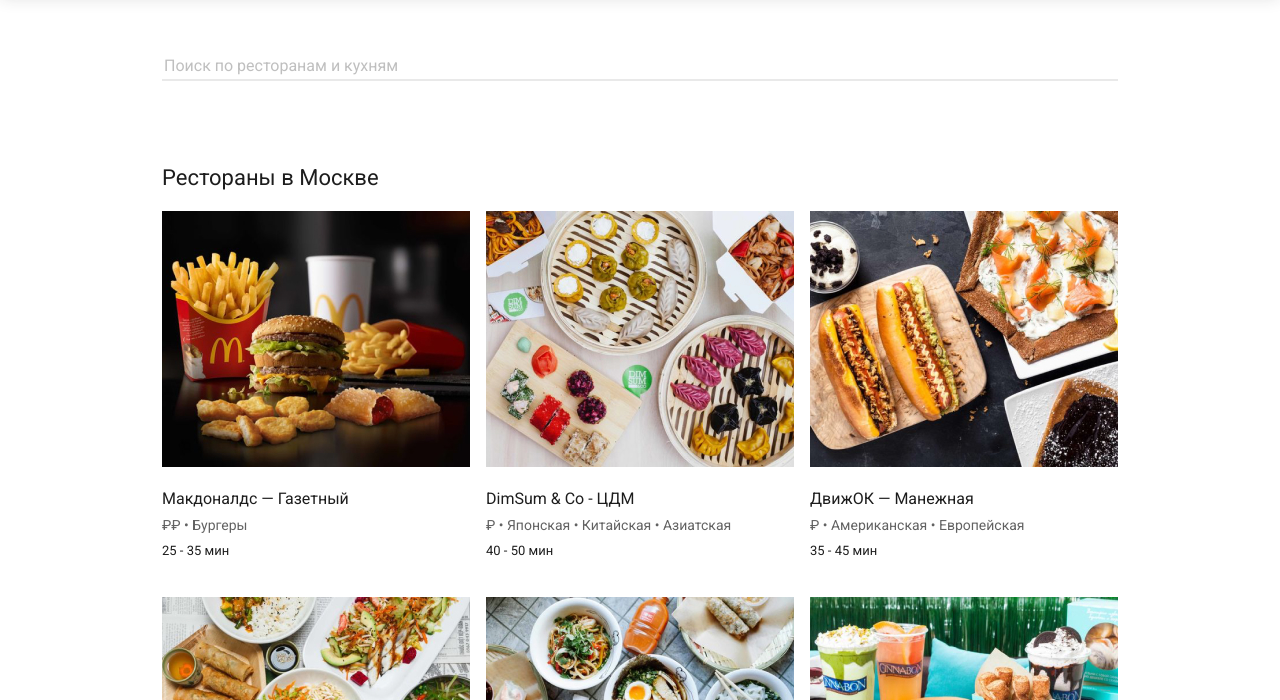
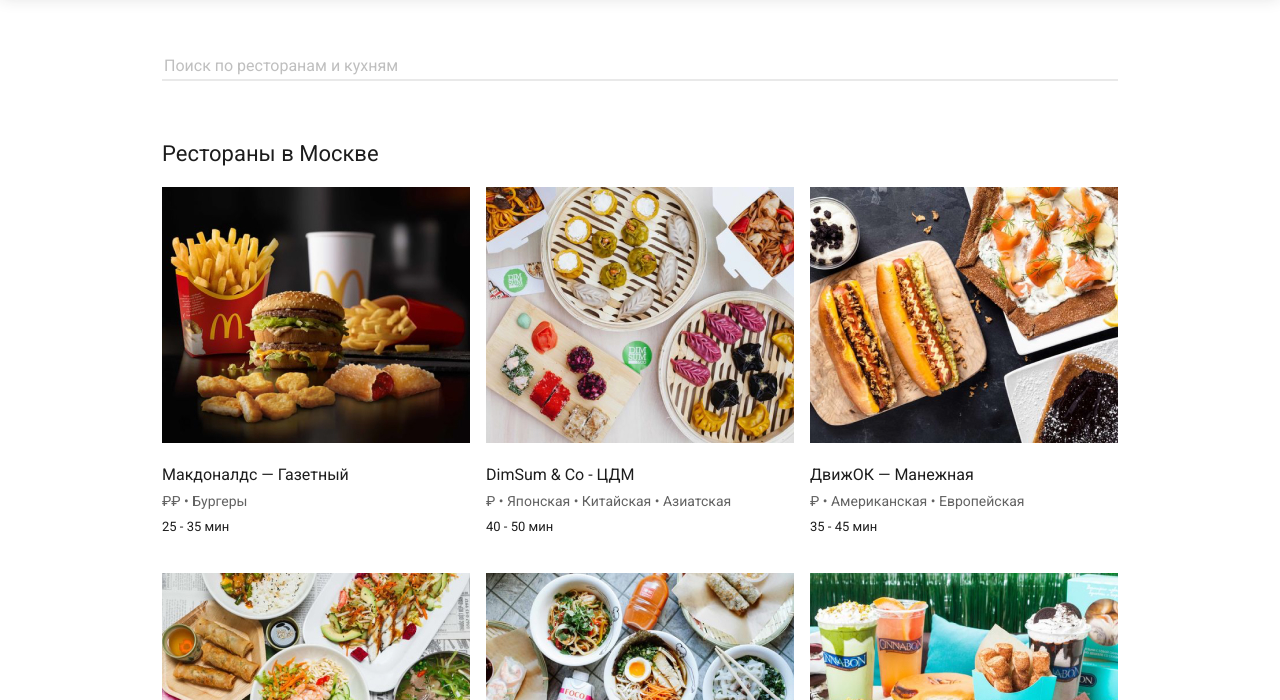
Before and after one commit to ustinovilya/UberEats, a plain HTML site: page index.html in a window 1280 px wide. Shown: the part 100-800 px from the top of the page. Drawn offline with Linux system fonts and the light colour scheme.

Commit message:
refactor: fix view commetns

```diff
--- a/styles/styles.css
+++ b/styles/styles.css
@@ -70,12 +70,11 @@ header {
 
 .search {
   display: flex;
-  margin-bottom: 24px;
+  margin-bottom: 56px;
 }
 
 .search__input {
   width: 100%;
-  margin-bottom: 56px;
 
   font-family: "Roboto";
   font-style: normal;
@@ -391,7 +390,7 @@ footer {
   }
 }
 
-@media (min-width: 320px) and (max-width: 763px) {
+@media (min-width: 320px) and (max-width: 767px) {
   .container {
     width: 308px;
   }
```
